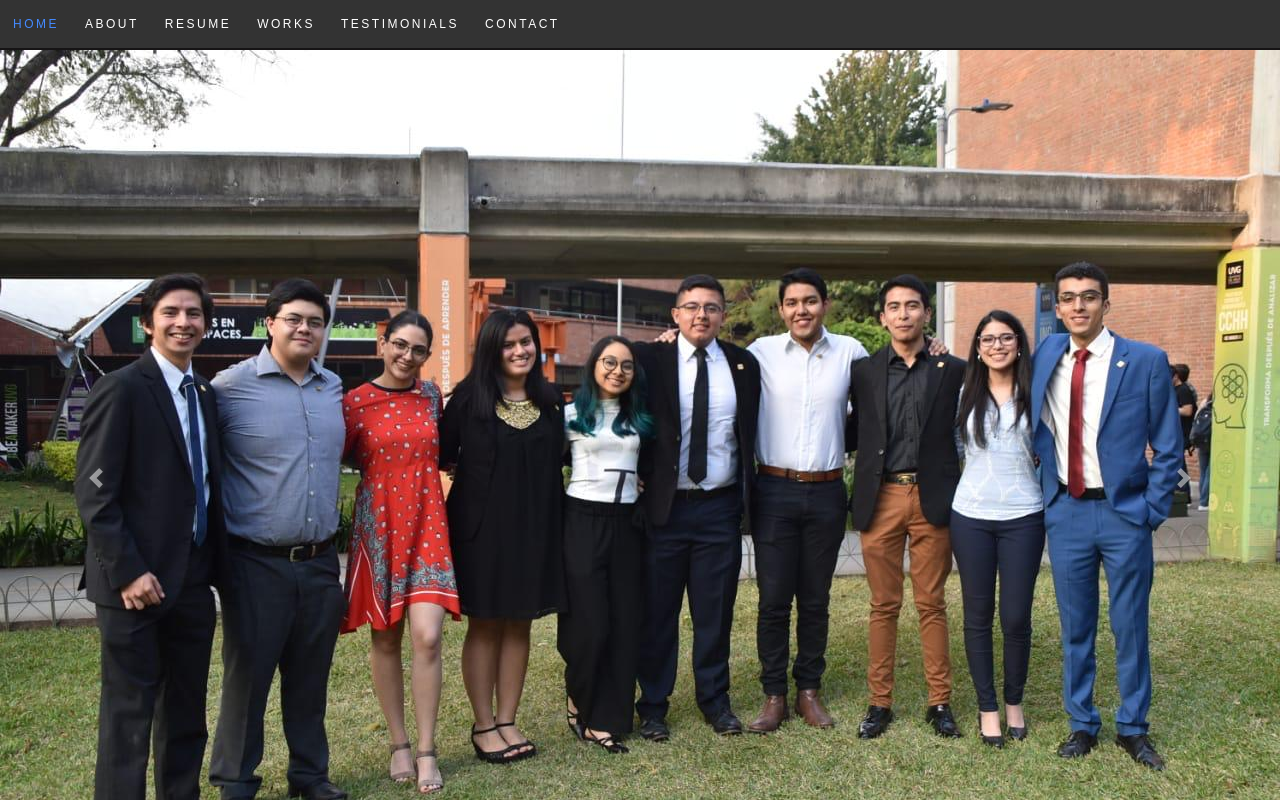
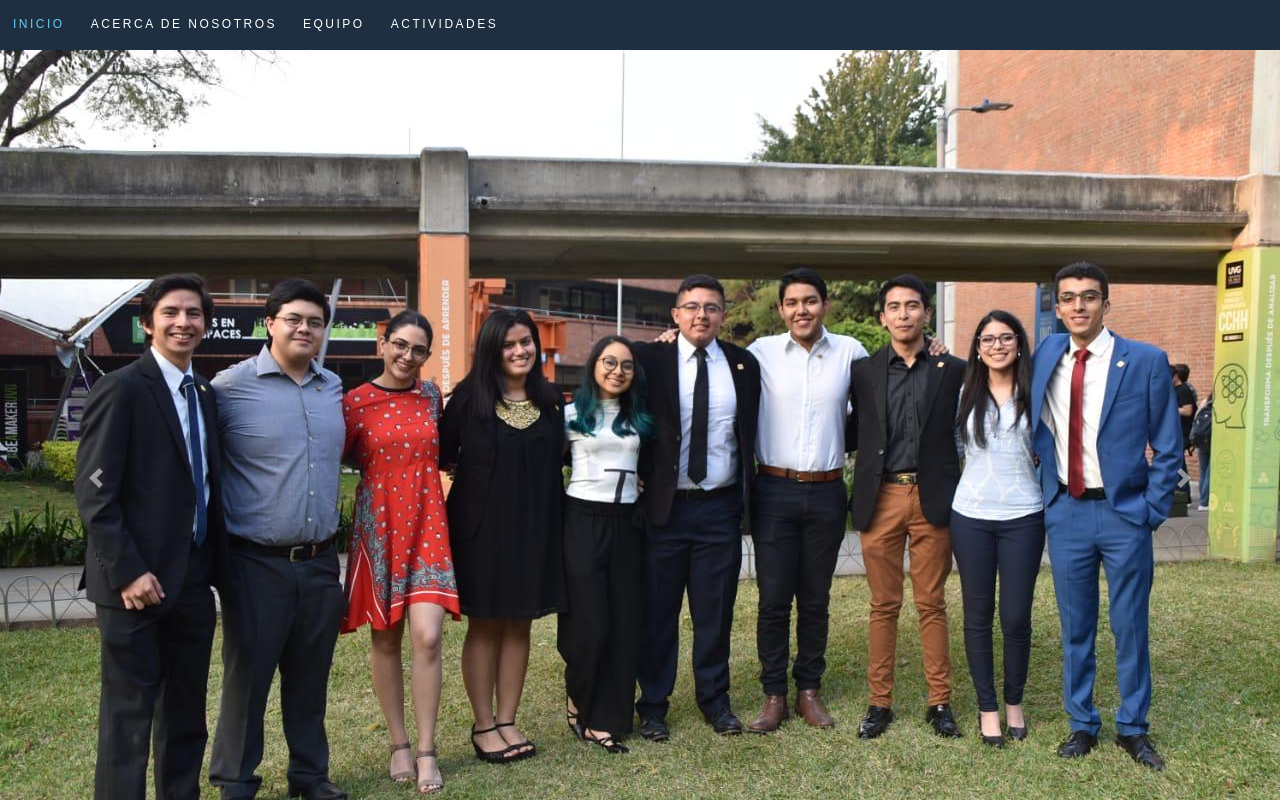
Before and after one commit to aeccuvg2020/aeccuvg2020.github.io, a React (Create React App) app in the folder aecc/: page / in a window 1280 px wide. Shown: the top 800 px of the page. Built offline with nearby package versions, Linux system fonts and the light colour scheme.

Commit message:
change title and icon

```diff
--- a/aecc/public/index.html
+++ b/aecc/public/index.html
@@ -24,7 +24,7 @@
       work correctly both with client-side routing and a non-root public URL.
       Learn how to configure a non-root public URL by running `npm run build`.
     -->
-    <title>AECCTI UVG 2020</title>
+    <title>Bitcom</title>
   </head>
   <body>
     <noscript>You need to enable JavaScript to run this app.</noscript>
--- a/aecc/src/components/Carousel/index.js
+++ b/aecc/src/components/Carousel/index.js
@@ -5,7 +5,7 @@ import { Carousel } from 'react-bootstrap';
 export default class Home extends Component {
   render() {
     return (
-      <section>
+      <section id="home">
           <div className="carouselBackground">
                 <Carousel interval={1500} keyboard={false} slide={false} fade={false}>
                     <Carousel.Item className="carouselBackgroundItem">
--- a/aecc/src/components/Header/index.js
+++ b/aecc/src/components/Header/index.js
@@ -9,12 +9,10 @@ export default class Header extends Component {
           <a className="mobile-btn" href="#nav-wrap" title="Show navigation">Show navigation</a>
           <a className="mobile-btn" href="#" title="Hide navigation">Hide navigation</a>
           <ul id="nav" className="nav">
-            <li className="current"><a className="smoothscroll" href="#home">Home</a></li>
-            <li><a className="smoothscroll" href="#about">About</a></li>
-            <li><a className="smoothscroll" href="#resume">Resume</a></li>
-            <li><a className="smoothscroll" href="#portfolio">Works</a></li>
-            <li><a className="smoothscroll" href="#testimonials">Testimonials</a></li>
-            <li><a className="smoothscroll" href="#contact">Contact</a></li>
+            <li className="current"><a href="#home">Inicio</a></li>
+            <li><a href="#about">Acerca de nosotros</a></li>
+            <li><a href="#team">Equipo</a></li>
+            <li><a href="#portfolio">Actividades</a></li>
           </ul>
         </nav>
       </header>
--- a/aecc/src/components/Header/styles.css
+++ b/aecc/src/components/Header/styles.css
@@ -13,7 +13,7 @@ header {
    height: 50px;
    min-height: 50px;
    width: 100%;
-   background: #161415 !important;
+   background: #1D2F40 !important;
    text-align: center;
    overflow: hidden;
    /* background-size: cover !important;
@@ -75,7 +75,7 @@ header .social li {
    padding: 0;
 }
 header .social li a { color: #fff; }
-header .social li a:hover { color: #448aff; }
+header .social li a:hover { color: #6BCCF2; }
 
 /* scrolldown link */
 header .scrolldown a {
@@ -97,8 +97,7 @@ header .scrolldown a {
    -o-transition: all .3s ease-in-out;
    transition: all .3s ease-in-out;
 }
-header .scrolldown a:hover { color: #448aff; }
-
+header .scrolldown a:hover { color: #6BCCF2; }
 
 header, nav {
    margin: 0;
@@ -132,7 +131,10 @@ nav {
    left: 0;
    top: 0;
 }
-.opaque { background-color: #333; }
+
+.opaque {
+   background-color: #1D2F40;
+}
 
 /* hide toggle button */
 #nav-wrap > a.mobile-btn { display: none; }
@@ -140,10 +142,10 @@ nav {
 ul#nav {
    min-height: 48px;
    width: auto;
-
    /* center align the menu */
    text-align: center;
 }
+
 ul#nav li {
    position: relative;
    list-style: none;
@@ -171,4 +173,4 @@ ul#nav li a {
 }
 
 ul#nav li a:active { background-color: transparent !important; }
-ul#nav li.current a { color: #448aff; }
+ul#nav li.current a { color: #6BCCF2; }
--- a/aecc/src/components/Team/index.js
+++ b/aecc/src/components/Team/index.js
@@ -4,7 +4,7 @@ import './styles.css';
 export default class Team extends Component {
   render() {
     return (
-      <section>
+      <section id="team">
         <div className="d-flex flex-column justify-content-center" name="team">
         <div className="d-flex flex-column teamTitle">
             <h1 className = "d-flex justify-content-center">Nuestro Equipo</h1>
```
Also changed, not shown: 2 other files (tests, documents, lock files or other folders).
